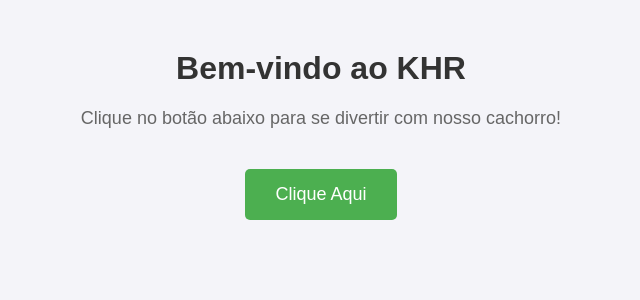
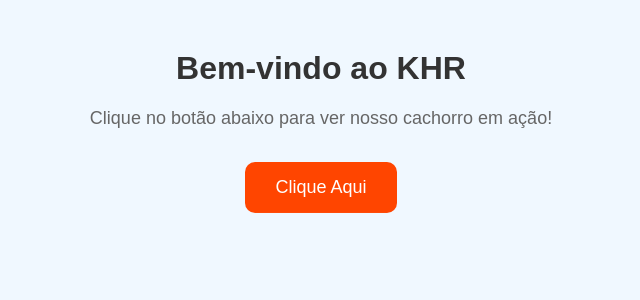
Before and after one commit to reyn4rd/reyn4rd.github.io, a Jekyll site: the page built from index.md, in a window 1280 px wide. Shown: the top 300 px of the page, without its empty margins (319-959 px from the left). Built offline with Jekyll 4.4.1, drawn with Linux system fonts in a browser that asks for light colours.

Commit message:
Update default.html

```diff
--- a/_layouts/default.html
+++ b/_layouts/default.html
@@ -3,14 +3,15 @@
 <head>
     <meta charset="UTF-8">
     <meta name="viewport" content="width=device-width, initial-scale=1.0">
-    <title>KHR - Diversão Simples</title>
+    <title>KHR - Diversão Canina</title>
     <style>
         body {
             font-family: Arial, sans-serif;
             text-align: center;
             margin: 0;
             padding: 0;
-            background-color: #f4f4f9;
+            background-color: #f0f8ff;
+            overflow: hidden;
         }
 
         h1 {
@@ -25,18 +26,28 @@
         }
 
         button {
-            background-color: #4CAF50;
+            background-color: #ff4500;
             color: white;
             border: none;
             padding: 15px 30px;
             font-size: 18px;
             cursor: pointer;
-            border-radius: 5px;
+            border-radius: 10px;
             margin-top: 20px;
+            animation: button-bounce 1s infinite;
         }
 
         button:hover {
-            background-color: #45a049;
+            background-color: #ff6347;
+        }
+
+        @keyframes button-bounce {
+            0%, 100% {
+                transform: translateY(0);
+            }
+            50% {
+                transform: translateY(-10px);
+            }
         }
 
         #dog-container {
@@ -46,16 +57,17 @@
 
         #dog {
             position: relative;
-            width: 100px;
-            height: 100px;
+            width: 150px;
+            height: 150px;
             margin: 0 auto;
             background: url('https://cdn-icons-png.flaticon.com/512/194/194279.png') no-repeat center;
             background-size: contain;
+            animation: dog-wiggle 2s infinite;
         }
 
         #poop {
             position: absolute;
-            top: 120px;
+            top: 140px;
             left: 50%;
             transform: translateX(-50%);
             width: 20px;
@@ -66,36 +78,75 @@
             animation: poop-drop 1s ease-in-out forwards;
         }
 
+        @keyframes dog-wiggle {
+            0%, 100% {
+                transform: rotate(0deg);
+            }
+            25% {
+                transform: rotate(10deg);
+            }
+            75% {
+                transform: rotate(-10deg);
+            }
+        }
+
         @keyframes poop-drop {
             from {
-                top: 120px;
+                top: 140px;
                 opacity: 0;
             }
             to {
-                top: 150px;
+                top: 180px;
                 opacity: 1;
+            }
+        }
+
+        #ball {
+            position: absolute;
+            bottom: -50px;
+            left: 50%;
+            transform: translateX(-50%);
+            width: 30px;
+            height: 30px;
+            background-color: orange;
+            border-radius: 50%;
+            animation: ball-bounce 1.5s ease-in-out infinite;
+        }
+
+        @keyframes ball-bounce {
+            0%, 100% {
+                bottom: -50px;
+            }
+            50% {
+                bottom: 200px;
             }
         }
     </style>
 </head>
 <body>
     <h1>Bem-vindo ao KHR</h1>
-    <p>Clique no botão abaixo para se divertir com nosso cachorro!</p>
+    <p>Clique no botão abaixo para ver nosso cachorro em ação!</p>
 
     <button onclick="showDog()">Clique Aqui</button>
 
     <div id="dog-container">
         <div id="dog"></div>
         <div id="poop"></div>
+        <div id="ball"></div>
     </div>
 
     <script>
         function showDog() {
             const dogContainer = document.getElementById('dog-container');
             const poop = document.getElementById('poop');
+            const ball = document.getElementById('ball');
 
             dogContainer.style.display = 'block';
             poop.style.display = 'block';
+
+            setTimeout(() => {
+                ball.style.display = 'block';
+            }, 1000);
         }
     </script>
 </body>
```
